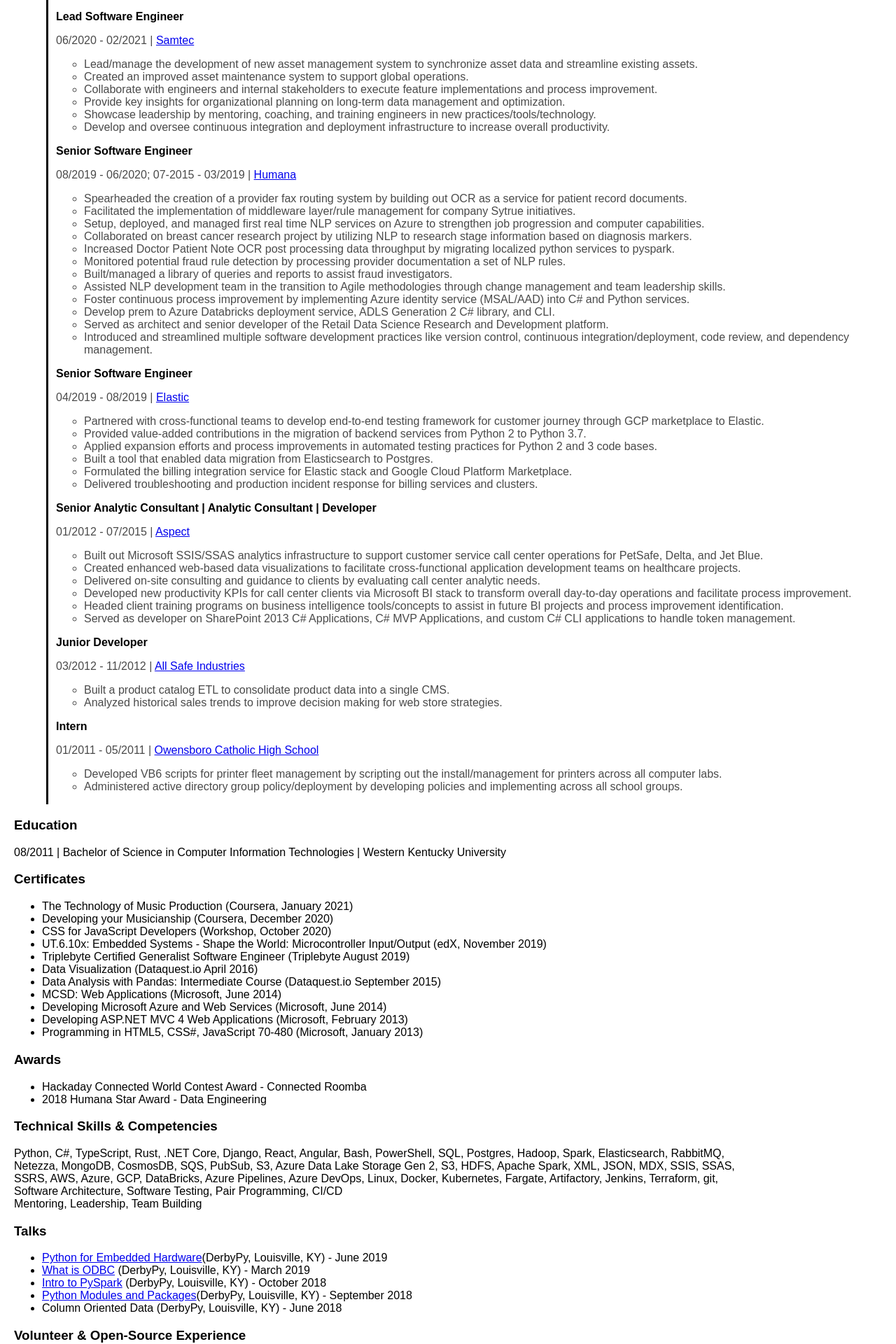
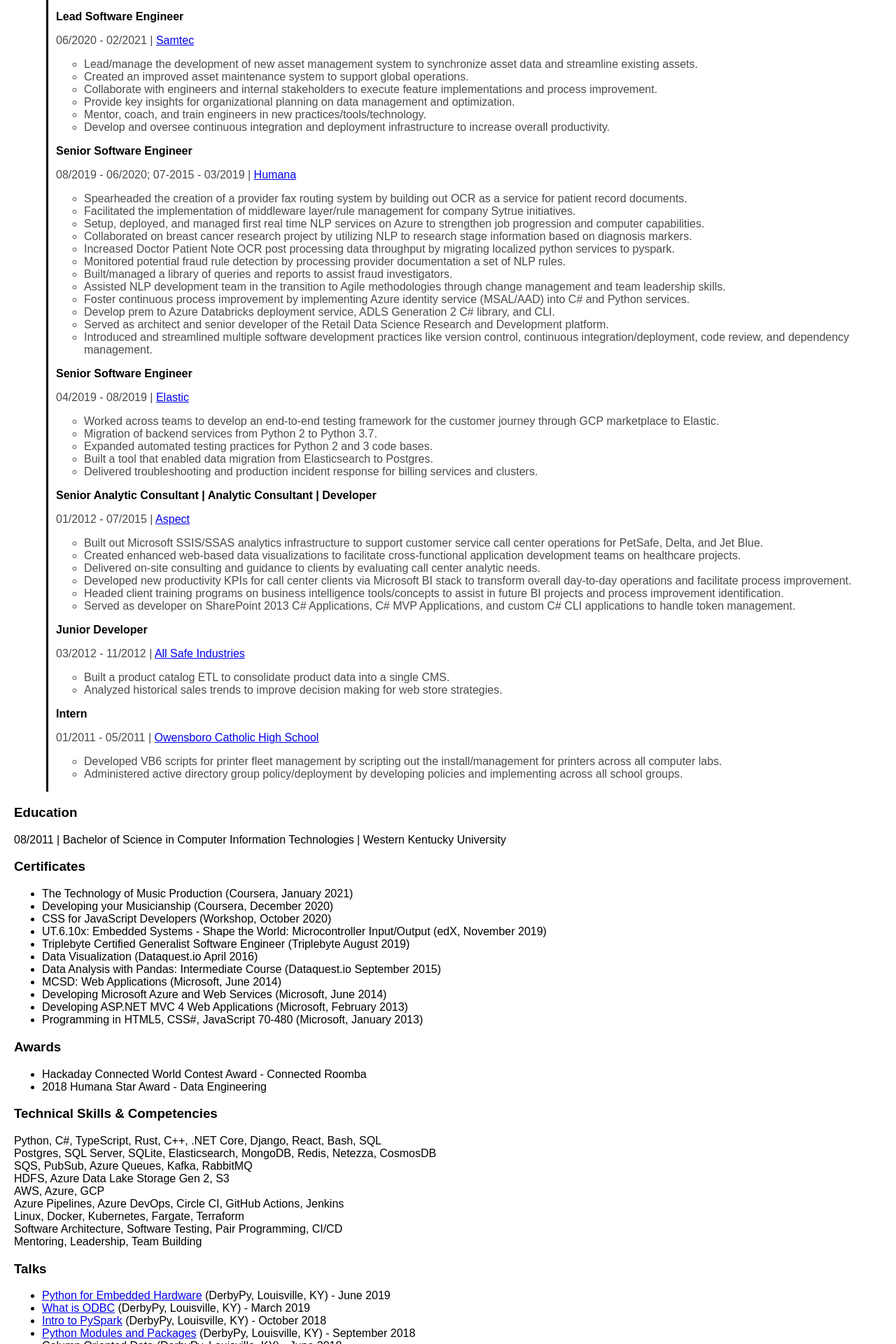
Before and after one commit to n0mn0m/n0mn0m.github.io, a React (Vite) app: page /#/resume in a window 1280 px wide. Shown: the part 640-2560 px from the top of the page at 70% size. Built offline with nearby package versions, Linux system fonts and the light colour scheme.

Commit message:
grammar and layout
Fix some missing spaces, grammar and formatting

```diff
--- a/src/components/portfolio/open source/aioodbc.tsx
+++ b/src/components/portfolio/open source/aioodbc.tsx
@@ -1,7 +1,7 @@
 import React from 'react';
 import ProjectItem from './item';
 
-const AiodbcContributions = () => {
+const AioOdbcContributions = () => {
   return (
     <ProjectItem
       projectName="aioodbc"
@@ -20,4 +20,4 @@
   );
 };
 
-export default AiodbcContributions;
+export default AioOdbcContributions;
--- a/src/components/portfolio/open source/projects.tsx
+++ b/src/components/portfolio/open source/projects.tsx
@@ -1,5 +1,5 @@
 import React from 'react';
-import AiodbcContributions from './aioodbc';
+import AioOdbcContributions from './aioodbc';
 import ApacheArrowContributions from './arrow';
 import CodeLouisvilleContributions from './codelouisville';
 import FireFoxContributions from './firefox';
@@ -9,7 +9,7 @@
 const OpenSourceProjects = () => {
   return (
     <>
-      <AiodbcContributions />
+      <AioOdbcContributions />
       <ApacheArrowContributions />
       <CodeLouisvilleContributions />
       <FireFoxContributions />
--- a/src/components/portfolio/professional/ochs.tsx
+++ b/src/components/portfolio/professional/ochs.tsx
@@ -7,7 +7,7 @@
       orgName="Owensboro Catholic High School"
       projectInfo={[
         {
-          title: 'Printer Fleet Managment',
+          title: 'Printer Fleet Management',
           description:
             'Scripted out the install and management of printers across computer labs.',
           technologies: ['VB6', 'COM'],
--- a/src/components/resume/experience.tsx
+++ b/src/components/resume/experience.tsx
@@ -59,7 +59,7 @@
           }
           responsibilities={[
             <span key={1}>
-              Working to develop the{' '}
+              Worked to develop the{' '}
               <a
                 href="https://github.com/helxplatform"
                 target="_blank"
@@ -106,12 +106,12 @@
               feature implementations and process improvement.
             </span>,
             <span key={4}>
-              Provide key insights for organizational planning on long-term data
+              Provide key insights for organizational planning on data
               management and optimization.
             </span>,
             <span key={5}>
-              Showcase leadership by mentoring, coaching, and training engineers
-              in new practices/tools/technology.
+              Mentor, coach, and train engineers in new
+              practices/tools/technology.
             </span>,
             <span key={6}>
               Develop and oversee continuous integration and deployment
@@ -186,27 +186,21 @@
           }
           responsibilities={[
             <span key={1}>
-              Partnered with cross-functional teams to develop end-to-end
-              testing framework for customer journey through GCP marketplace to
-              Elastic.
+              Worked across teams to develop an end-to-end testing framework for
+              the customer journey through GCP marketplace to Elastic.
             </span>,
             <span key={2}>
-              Provided value-added contributions in the migration of backend
-              services from Python 2 to Python 3.7.
+              Migration of backend services from Python 2 to Python 3.7.
             </span>,
             <span key={3}>
-              Applied expansion efforts and process improvements in automated
-              testing practices for Python 2 and 3 code bases.
+              Expanded automated testing practices for Python 2 and 3 code
+              bases.
             </span>,
             <span key={4}>
               Built a tool that enabled data migration from Elasticsearch to
               Postgres.
             </span>,
             <span key={5}>
-              Formulated the billing integration service for Elastic stack and
-              Google Cloud Platform Marketplace.
-            </span>,
-            <span key={6}>
               Delivered troubleshooting and production incident response for
               billing services and clusters.
             </span>,
--- a/src/components/resume/skills.tsx
+++ b/src/components/resume/skills.tsx
@@ -5,14 +5,20 @@
     <>
       <h1>Technical Skills & Competencies</h1>
       <p>
-        Python, C#, TypeScript, Rust, .NET Core, Django, React, Angular, Bash,
-        PowerShell, SQL, Postgres, Hadoop, Spark, Elasticsearch, RabbitMQ,
+        Python, C#, TypeScript, Rust, C++, .NET Core, Django, React, Bash, SQL
         <br />
-        Netezza, MongoDB, CosmosDB, SQS, PubSub, S3, Azure Data Lake Storage Gen
-        2, S3, HDFS, Apache Spark, XML, JSON, MDX, SSIS, SSAS,
+        Postgres, SQL Server, SQLite, Elasticsearch, MongoDB, Redis, Netezza,
+        CosmosDB
         <br />
-        SSRS, AWS, Azure, GCP, DataBricks, Azure Pipelines, Azure DevOps, Linux,
-        Docker, Kubernetes, Fargate, Artifactory, Jenkins, Terraform, git,
+        SQS, PubSub, Azure Queues, Kafka, RabbitMQ
+        <br />
+        HDFS, Azure Data Lake Storage Gen 2, S3
+        <br />
+        AWS, Azure, GCP
+        <br />
+        Azure Pipelines, Azure DevOps, Circle CI, GitHub Actions, Jenkins
+        <br />
+        Linux, Docker, Kubernetes, Fargate, Terraform
         <br />
         Software Architecture, Software Testing, Pair Programming, CI/CD
         <br />
--- a/src/components/resume/talks.tsx
+++ b/src/components/resume/talks.tsx
@@ -8,7 +8,7 @@
         <li>
           <a href="https://github.com/DerbyPy/python_for_embedded_systems">
             Python for Embedded Hardware
-          </a>
+          </a>{' '}
           (DerbyPy, Louisville, KY) - June 2019
         </li>
         <li>
@@ -24,7 +24,7 @@
         <li>
           <a href="https://github.com/DerbyPy/modules-and-packages-intro">
             Python Modules and Packages
-          </a>
+          </a>{' '}
           (DerbyPy, Louisville, KY) - September 2018
         </li>
         <li>Column Oriented Data (DerbyPy, Louisville, KY) - June 2018</li>
```
